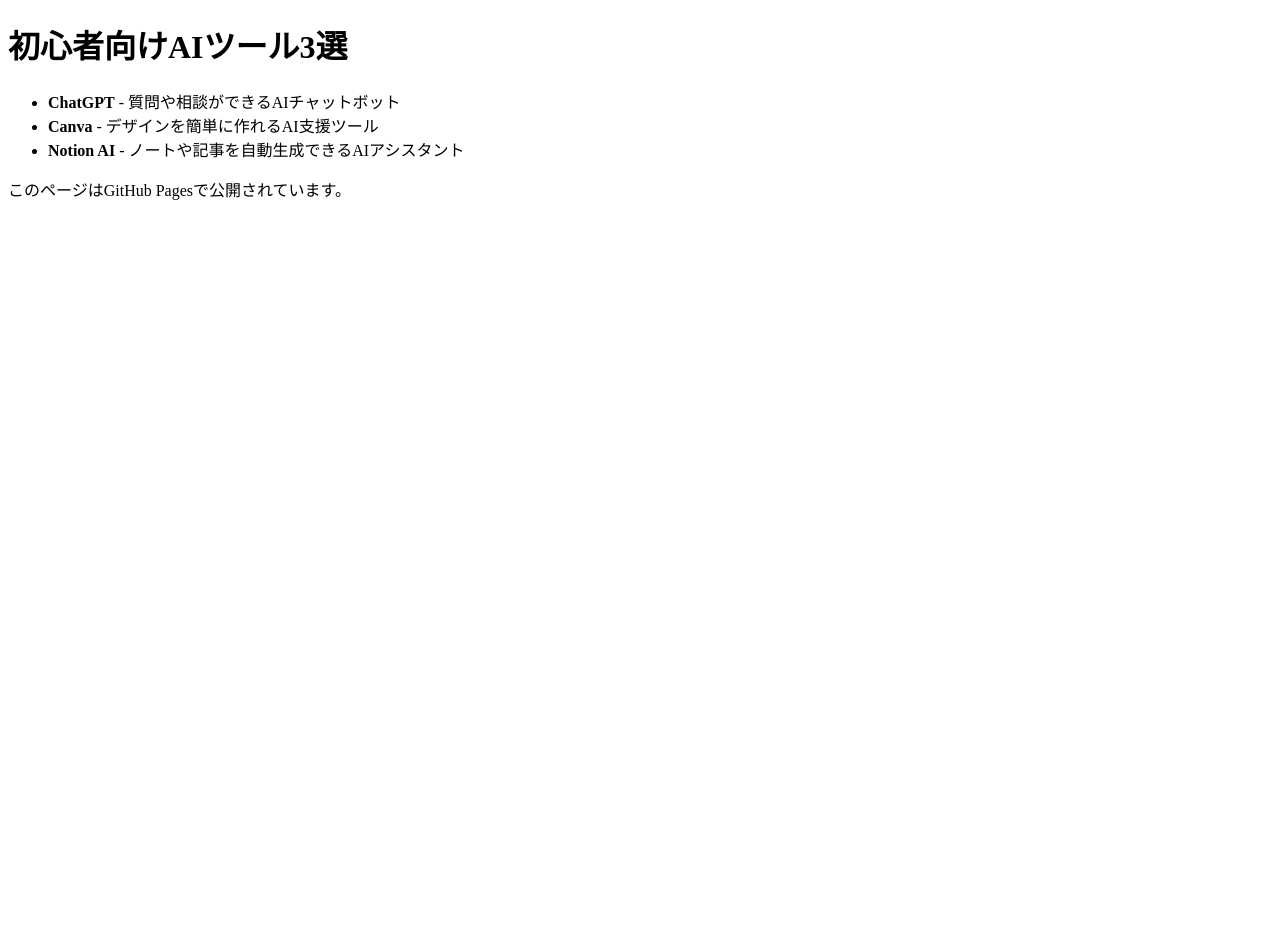
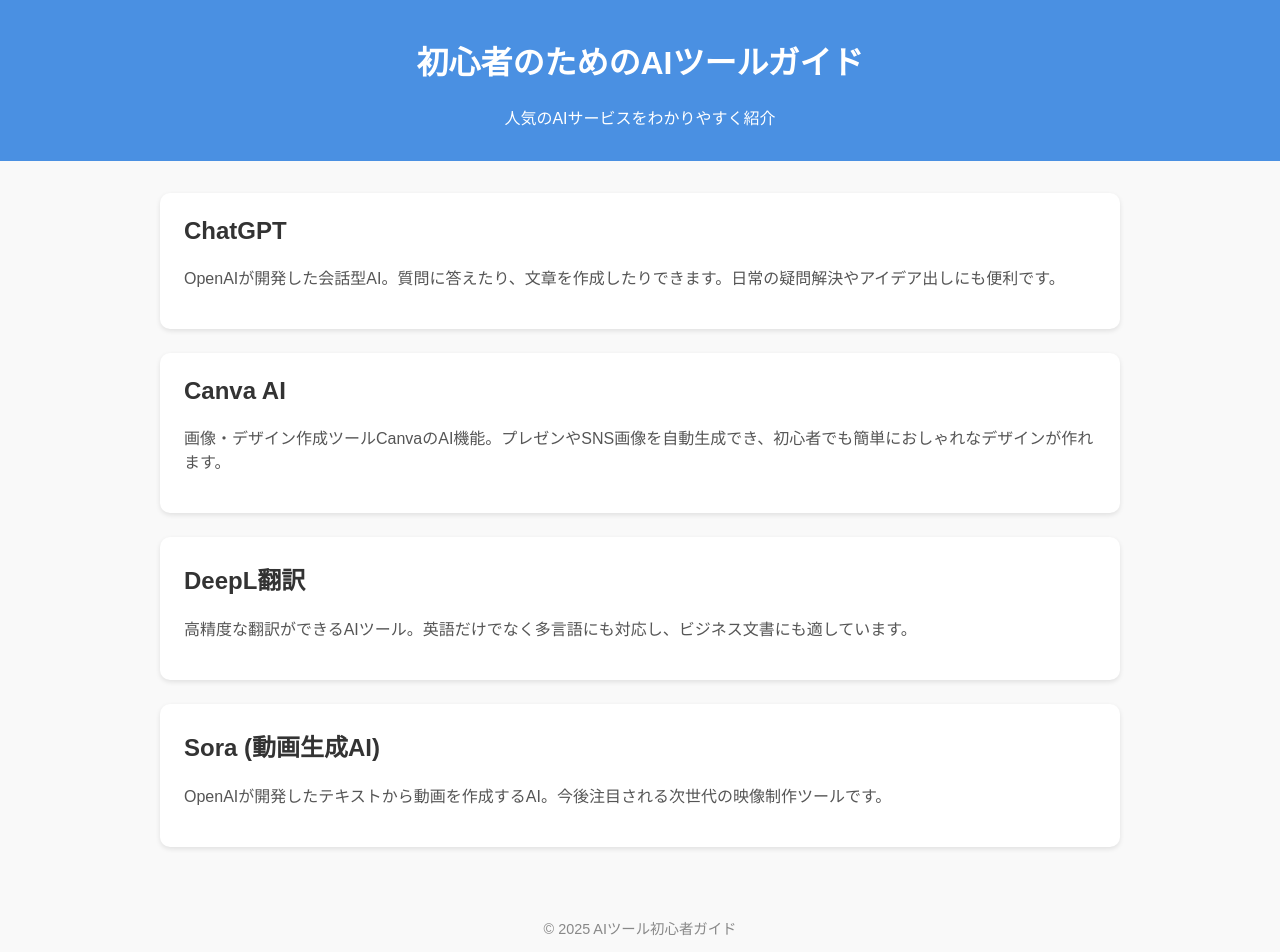
Before and after one commit to yoshi-aki224/AIkenkyujo, a plain HTML site: page index.html in a window 1280 px wide. Before the commit the page ends 800 px from the top, so only its background shows below. Drawn offline with Linux system fonts and the light colour scheme.

Commit message:
Update index.html

```diff
--- a/index.html
+++ b/index.html
@@ -1,16 +1,76 @@
-<!DOCTYPE html>
-<html lang="ja">
+<!DOCTYPE html><html lang="en">
 <head>
   <meta charset="UTF-8">
-  <title>おすすめAIツール紹介</title>
+  <meta name="viewport" content="width=device-width, initial-scale=1.0">
+  <title>AIツール初心者ガイド</title>
+  <style>
+    body {
+      font-family: sans-serif;
+      background: #f9f9f9;
+      margin: 0;
+      padding: 0;
+    }
+    header {
+      background-color: #4A90E2;
+      color: white;
+      padding: 1em;
+      text-align: center;
+    }
+    .container {
+      max-width: 960px;
+      margin: auto;
+      padding: 2em;
+    }
+    .tool {
+      background: white;
+      border-radius: 10px;
+      box-shadow: 0 2px 5px rgba(0,0,0,0.1);
+      padding: 1.5em;
+      margin-bottom: 1.5em;
+    }
+    .tool h2 {
+      margin-top: 0;
+      color: #333;
+    }
+    .tool p {
+      color: #555;
+    }
+    footer {
+      text-align: center;
+      font-size: 0.9em;
+      padding: 1em;
+      color: #888;
+    }
+  </style>
 </head>
 <body>
-  <h1>初心者向けAIツール3選</h1>
-  <ul>
-    <li><strong>ChatGPT</strong> - 質問や相談ができるAIチャットボット</li>
-    <li><strong>Canva</strong> - デザインを簡単に作れるAI支援ツール</li>
-    <li><strong>Notion AI</strong> - ノートや記事を自動生成できるAIアシスタント</li>
-  </ul>
-  <p>このページはGitHub Pagesで公開されています。</p>
+  <header>
+    <h1>初心者のためのAIツールガイド</h1>
+    <p>人気のAIサービスをわかりやすく紹介</p>
+  </header>
+  <div class="container"><div class="tool">
+  <h2>ChatGPT</h2>
+  <p>OpenAIが開発した会話型AI。質問に答えたり、文章を作成したりできます。日常の疑問解決やアイデア出しにも便利です。</p>
+</div>
+
+<div class="tool">
+  <h2>Canva AI</h2>
+  <p>画像・デザイン作成ツールCanvaのAI機能。プレゼンやSNS画像を自動生成でき、初心者でも簡単におしゃれなデザインが作れます。</p>
+</div>
+
+<div class="tool">
+  <h2>DeepL翻訳</h2>
+  <p>高精度な翻訳ができるAIツール。英語だけでなく多言語にも対応し、ビジネス文書にも適しています。</p>
+</div>
+
+<div class="tool">
+  <h2>Sora (動画生成AI)</h2>
+  <p>OpenAIが開発したテキストから動画を作成するAI。今後注目される次世代の映像制作ツールです。</p>
+</div>
+
+  </div>
+  <footer>
+    &copy; 2025 AIツール初心者ガイド
+  </footer>
 </body>
 </html>
```
